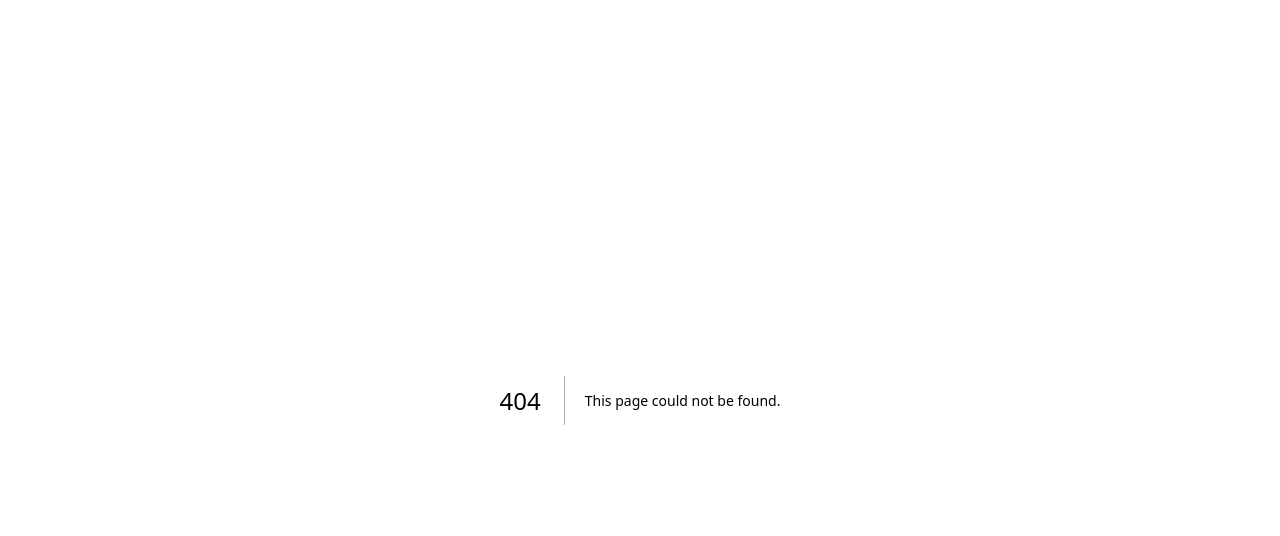
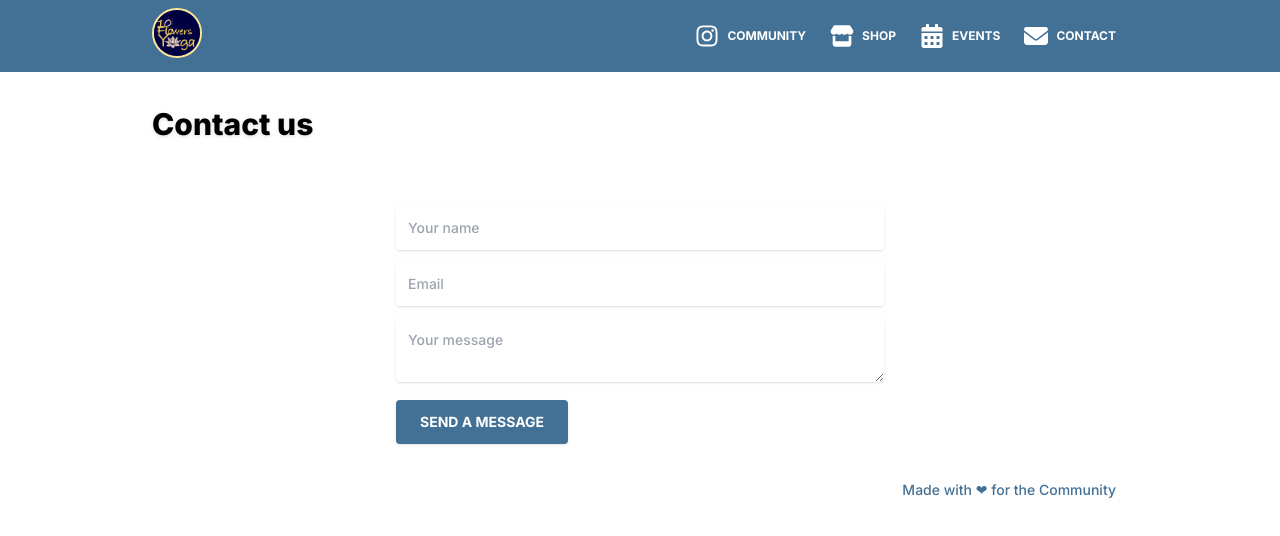
Before and after one commit to m1g/NextJS-Insanity, a Next.js app: page /contact in a window 1280 px wide. Before the commit this address had no page. Shown: the top 536 px of the page. Built offline with nearby package versions, Linux system fonts and the light colour scheme.

Commit message:
add links. link hero to sanity. add contact

```diff
--- /dev/null
+++ b/src/components/ContactForm.tsx
@@ -0,0 +1,94 @@
+import React from "react";
+
+const FORM_ENDPOINT = `https://public.herotofu.com/v1/${process.env.HERO_TOFU_FORMKEY}`;
+
+const ContactForm = ({...props}: {width?: string}) => {
+  const [submitted, setSubmitted] = React.useState(false);
+  const handleSubmit = (e) => {
+    e.preventDefault();
+
+    const inputs = e.target.elements;
+    const data = {};
+
+    for (let i = 0; i < inputs.length; i++) {
+      if (inputs[i].name) {
+        data[inputs[i].name] = inputs[i].value;
+      }
+    }
+
+    fetch(FORM_ENDPOINT, {
+      method: 'POST',
+      headers: {
+        Accept: 'application/json',
+        'Content-Type': 'application/json',
+      },
+      body: JSON.stringify(data),
+    })
+      .then((response) => {
+        if (!response.ok) {
+          throw new Error('Form response was not ok');
+        }
+
+        setSubmitted(true);
+      })
+      .catch((err) => {
+        // Submit the form manually
+        e.target.submit();
+      });
+  };
+
+  if (submitted) {
+    return (
+      <>
+        <div className="text-2xl">Thank you!</div>
+        <div className="text-md">We'll be in touch soon.</div>
+      </>
+    );
+  }
+
+  return (
+    <form
+      action={FORM_ENDPOINT}
+      onSubmit={handleSubmit}
+      method="POST"
+      className={`${props.width} w-full contact__form`}
+    >
+      <div className="pt-0 mb-3">
+        <input
+          type="text"
+          placeholder="Your name"
+          name="name"
+          className="focus:outline-none focus:ring relative w-full px-3 py-3 text-sm text-gray-600 placeholder-gray-400 bg-white border-0 rounded shadow outline-none"
+          required
+        />
+      </div>
+      <div className="pt-0 mb-3">
+        <input
+          type="email"
+          placeholder="Email"
+          name="email"
+          className="focus:outline-none focus:ring relative w-full px-3 py-3 text-sm text-gray-600 placeholder-gray-400 bg-white border-0 rounded shadow outline-none"
+          required
+        />
+      </div>
+      <div className="pt-0 mb-3">
+        <textarea
+          placeholder="Your message"
+          name="message"
+          className="focus:outline-none focus:ring relative w-full px-3 py-3 text-sm text-gray-600 placeholder-gray-400 bg-white border-0 rounded shadow outline-none"
+          required
+        />
+      </div>
+      <div className="pt-0 mb-3">
+        <button
+          className="hover:shadow-lg focus:outline-none px-6 py-3 mb-1 mr-1 text-sm font-bold text-white uppercase transition-all duration-150 ease-linear rounded shadow outline-none"
+          type="submit"
+        >
+          Send a message
+        </button>
+      </div>
+    </form>
+  );
+};
+
+export default ContactForm;
--- a/src/components/HeroSection.tsx
+++ b/src/components/HeroSection.tsx
@@ -1,44 +1,42 @@
+import { PortableText } from '@portabletext/react';
+import Link from 'next/link';
 import styles from '../styles/jsStyles'
+import Image from 'next/image';
 
 import { type Hero } from "~/lib/sanity.queries";
 
 export default function HeroSection({heroes}: {heroes: Hero[]}){
-  const pink_gradiant = 'bg-gradient-to-r from-pink-300 to-pink-600 filter blur-[900px]'
-  const white_gradiant = 'bg-white bg-opacity-60 filter blur-[750px]'
-  const blue_gradiant = 'bg-gradient-to-t from-transparent via-blue-800 to-transparent filter blur-[123px]'
-  const text_gradient = ' bg-gradient-to-br from-teal-100 via-teal-200 to-teal-500 text-transparent bg-clip-text'
+  const currentHero = heroes[0]
+  console.log('current hero: ', currentHero)
 
   return (
-    <section id="home" className={`hero flex md:flex-row flex-col ${styles.paddingY} mt-[65px]`}>
-      <div className={`flex-1 ${styles.flexStart} flex-col xl:px-0 sm:px-16 px-6 pt-6`}>
-        <div className="flex flex-row justify-between items-center w-full">
-          <h1 className="flex-1 font-poppins font-semibold ss:text-[72px] text-[52px] text-white ss:leading-[100.8px] leading-[75px]">
-            The Next <br className="sm:block hidden" />{" "}
-            <span className={`${text_gradient}`}>Generation</span>{" "}
-          </h1>
-        </div>
+    <section id="home" className={`hero flex md:flex-row flex-col ${styles.paddingY}  ${styles.flexCenter} mt-[67px] lg:mt-[73px]`}>
+      <div className={`flex-1 ${styles.flexStart} flex-col sm:px-16 px-6 pt-6 pb-6`}>
+        <h1 className="font-poppins font-semibold ss:text-[68px] text-[52px] text-white ss:leading-[100.8px] leading-[75px] w-full">
+          {currentHero.event}
+        </h1>
+        <span className={`${styles.paragraph} max-w-[470px] mt-5 mb-5`}>
+          <PortableText value={currentHero.content} />
+        </span>
+        <div className="ss:flex md:mr-4 mr-0">
+          <Link href={currentHero.slug} target='_blank'>
+            <button className="hover:shadow-lg focus:outline-none px-6 py-3 mb-1 mr-1 text-sm font-bold text-white uppercase transition-all duration-150 ease-linear rounded shadow outline-none">
+              Get Registered
+            </button>
+          </Link>
 
-        <h1 className="font-poppins font-semibold ss:text-[68px] text-[52px] text-white ss:leading-[100.8px] leading-[75px] w-full">
-          Payment Method.
-        </h1>
-        <p className={`${styles.paragraph} max-w-[470px] mt-5`}>
-          Our team of experts uses a methodology to identify the credit cards
-          most likely to fit your needs. We examine annual percentage rates,
-          annual fees.
-        </p>
-        <div className="ss:flex md:mr-4 mr-0">
-          <button>Get Registered</button>
         </div>
       </div>
 
-      <div className={`flex-1 flex ${styles.flexCenter} md:my-0 my-10 relative`}>
-        <img src={'https://i.imgur.com/8RJDGMU.png'} alt="billing" className="w-[100%] h-[100%] relative z-[5]" />
-
-        {/* gradient start */}
-        <div className={`absolute z-[0] w-[40%] h-[35%] top-0 ${pink_gradiant} `} />
-        <div className={`absolute z-[1] w-[80%] h-[80%] rounded-full ${white_gradiant} bottom-40`} />
-        <div className={`absolute z-[0] w-[50%] h-[50%] right-20 bottom-20 ${blue_gradiant}`} />
-        {/* gradient end */}
+      <div className={`flex-1 flex justify-center md:justify-end md:mb-0 md:mt-0 mt-10 mb-0 relative`}>
+        <Image
+          className="image w-[90%] h-[90%] relative"
+          src={currentHero.image}
+          // @ts-ignore
+          alt={currentHero.event}
+          width={750}
+          height={300}
+        />
       </div>
     </section>
   );
--- a/src/components/Navbar.tsx
+++ b/src/components/Navbar.tsx
@@ -1,10 +1,9 @@
 import Link from "next/link";
 import React from "react";
-import Image from "next/image";
 import Instagram from "~/icons/Instagram";
 import Mail from "~/icons/Mail";
-import { useLiveQuery } from "next-sanity/preview";
-import { urlForImage } from "~/lib/sanity.image";
+import Shop from "~/icons/Shop";
+import Events from "~/icons/Events";
 import logo from "./logo.jpg"
 
 
@@ -40,6 +39,7 @@ export default function Navbar() {
               <Link
                 className="px-3 py-2 flex items-center text-xs uppercase font-bold leading-snug text-white hover:opacity-75"
                 href="https://www.instagram.com/10flowersyoga/"
+                target="_blank"
               >
                 <Instagram alt="FontAwesome Mail Icon" className="w-6 h-6 text-white" /><span className="ml-2">Community</span>
               </Link>
@@ -47,7 +47,25 @@ export default function Navbar() {
             <li className="nav-item">
               <Link
                 className="px-3 py-2 flex items-center text-xs uppercase font-bold leading-snug text-white hover:opacity-75"
-                href="mailto:10yogaflowers@gmail.com"
+                href="https://10flowersyoga.creator-spring.com"
+                target="_blank"
+              >
+                <Shop alt="FontAwesome Shop Icon" className="w-6 h-6 text-white" /><span className="ml-2">Shop</span>
+              </Link>
+            </li>
+            <li className="nav-item">
+              <Link
+                className="px-3 py-2 flex items-center text-xs uppercase font-bold leading-snug text-white hover:opacity-75"
+                href="http://www.eventbrite.com/o/81923064123"
+                target="_blank"
+              >
+                <Events alt="FontAwesome Ticket Icon" className="w-6 h-6 text-white" /><span className="ml-2">Events</span>
+              </Link>
+            </li>
+            <li className="nav-item">
+              <Link
+                className="px-3 py-2 flex items-center text-xs uppercase font-bold leading-snug text-white hover:opacity-75"
+                href="/contact"
               >
                 <Mail alt="FontAwesome Mail Icon" className="w-6 h-6 text-white" /><span className="ml-2">Contact</span>
               </Link>
--- /dev/null
+++ b/src/icons/Events.tsx
@@ -0,0 +1,12 @@
+// Font Awesome Free 6.5.2 by @fontawesome - https://fontawesome.com License - https://fontawesome.com/license/free Copyright 2024 Fonticons, Inc.
+import * as React from "react"
+
+function Events(props) {
+  return (
+    <svg xmlns="http://www.w3.org/2000/svg" style={{ "fill": "currentcolor" }} viewBox="0 0 448 512" {...props}>
+      <path d="M0 464c0 26.5 21.5 48 48 48h352c26.5 0 48-21.5 48-48V192H0v272zm320-196c0-6.6 5.4-12 12-12h40c6.6 0 12 5.4 12 12v40c0 6.6-5.4 12-12 12h-40c-6.6 0-12-5.4-12-12v-40zm0 128c0-6.6 5.4-12 12-12h40c6.6 0 12 5.4 12 12v40c0 6.6-5.4 12-12 12h-40c-6.6 0-12-5.4-12-12v-40zM192 268c0-6.6 5.4-12 12-12h40c6.6 0 12 5.4 12 12v40c0 6.6-5.4 12-12 12h-40c-6.6 0-12-5.4-12-12v-40zm0 128c0-6.6 5.4-12 12-12h40c6.6 0 12 5.4 12 12v40c0 6.6-5.4 12-12 12h-40c-6.6 0-12-5.4-12-12v-40zM64 268c0-6.6 5.4-12 12-12h40c6.6 0 12 5.4 12 12v40c0 6.6-5.4 12-12 12H76c-6.6 0-12-5.4-12-12v-40zm0 128c0-6.6 5.4-12 12-12h40c6.6 0 12 5.4 12 12v40c0 6.6-5.4 12-12 12H76c-6.6 0-12-5.4-12-12v-40zM400 64h-48V16c0-8.8-7.2-16-16-16h-32c-8.8 0-16 7.2-16 16v48H160V16c0-8.8-7.2-16-16-16h-32c-8.8 0-16 7.2-16 16v48H48C21.5 64 0 85.5 0 112v48h448v-48c0-26.5-21.5-48-48-48z"/>
+    </svg>
+  )
+}
+
+export default Events
--- a/src/icons/Instagram.tsx
+++ b/src/icons/Instagram.tsx
@@ -1,3 +1,4 @@
+// Font Awesome Free 6.5.2 by @fontawesome - https://fontawesome.com License - https://fontawesome.com/license/free Copyright 2024 Fonticons, Inc.
 import * as React from "react"
 
 function Instagram(props) {
--- a/src/icons/Mail.tsx
+++ b/src/icons/Mail.tsx
@@ -1,3 +1,4 @@
+// Font Awesome Free 6.5.2 by @fontawesome - https://fontawesome.com License - https://fontawesome.com/license/free Copyright 2024 Fonticons, Inc.
 import * as React from "react"
 
 function Mail(props) {
--- a/src/icons/Menu.tsx
+++ b/src/icons/Menu.tsx
@@ -1,3 +1,4 @@
+// Font Awesome Free 6.5.2 by @fontawesome - https://fontawesome.com License - https://fontawesome.com/license/free Copyright 2024 Fonticons, Inc.
 import * as React from "react"
 
 function Menu(props) {
--- /dev/null
+++ b/src/icons/Shop.tsx
@@ -0,0 +1,12 @@
+// Font Awesome Free 6.5.2 by @fontawesome - https://fontawesome.com License - https://fontawesome.com/license/free Copyright 2024 Fonticons, Inc.
+import * as React from "react"
+
+function Shop(props) {
+  return (
+    <svg xmlns="http://www.w3.org/2000/svg" style={{ "fill": "currentcolor" }} viewBox="0 0 576 512" {...props}>
+      <path d="M547.6 103.8L490.3 13.1C485.2 5 476.1 0 466.4 0H109.6C99.9 0 90.8 5 85.7 13.1L28.3 103.8c-29.6 46.8-3.4 111.9 51.9 119.4c4 .5 8.1 .8 12.1 .8c26.1 0 49.3-11.4 65.2-29c15.9 17.6 39.1 29 65.2 29c26.1 0 49.3-11.4 65.2-29c15.9 17.6 39.1 29 65.2 29c26.2 0 49.3-11.4 65.2-29c16 17.6 39.1 29 65.2 29c4.1 0 8.1-.3 12.1-.8c55.5-7.4 81.8-72.5 52.1-119.4zM499.7 254.9l-.1 0c-5.3 .7-10.7 1.1-16.2 1.1c-12.4 0-24.3-1.9-35.4-5.3V384H128V250.6c-11.2 3.5-23.2 5.4-35.6 5.4c-5.5 0-11-.4-16.3-1.1l-.1 0c-4.1-.6-8.1-1.3-12-2.3V384v64c0 35.3 28.7 64 64 64H448c35.3 0 64-28.7 64-64V384 252.6c-4 1-8 1.8-12.3 2.3z"/>
+    </svg>
+  )
+}
+
+export default Shop
--- a/src/lib/sanity.queries.ts
+++ b/src/lib/sanity.queries.ts
@@ -87,7 +87,7 @@ export interface Hero {
   _id: string
   _createdAt: string
   event?: string
-  slug: Slug
+  slug: string
   image?: string
   url?: string
   content?: PortableTextBlock[]
--- /dev/null
+++ b/src/pages/contact.tsx
@@ -0,0 +1,18 @@
+import Navbar from "~/components/Navbar";
+import Container from "~/components/Container";
+import ContactForm from "~/components/ContactForm";
+
+
+export default function ContactPage(){
+  return (
+    <>
+      <Navbar />
+      <Container>
+        <h1 className="text-3xl drop-shadow font-extrabold pt-1.5">Contact us</h1>
+        <section className="flex w-full justify-center pt-16">
+         <ContactForm width="md:w-1/2" />
+        </section>
+      </Container>
+    </>
+  )
+}
--- a/src/styles/global.css
+++ b/src/styles/global.css
@@ -51,6 +51,7 @@
   --gray-600: #6e7683;
   --blue-600: #1e61cd;
   --magenta-100: #f9d7eb;
+  --main: #000040;
   --main-accent: #437095;
   --main-base: #182e6a;
   --secondary-base: #ffe59a;
@@ -209,6 +210,7 @@ main {
 }
 
 .footer .footer__text {
+  color: var(--main-accent);
   font-size: var(--font-size-1);
   line-height: var(--line-height-1);
   display: flex;
@@ -436,3 +438,30 @@ main {
 .hero {
   background-color: var(--main-base);
 }
+
+.hero .image {
+  border-top: 4px solid var(--secondary-base);
+}
+
+.hero button {
+  background-color: var(--main-accent);
+}
+
+.hero button:active {
+  background-color: var(--main);
+}
+
+@media (min-width: 800px) {
+  .hero .image {
+    border-top: 0;
+    border-left: 4px solid var(--secondary-base);
+  }
+}
+
+.contact__form button:active {
+  background-color: var(--main-base);
+}
+
+.contact__form button {
+  background-color: var(--main-accent);
+}
--- a/src/styles/jsStyles.js
+++ b/src/styles/jsStyles.js
@@ -2,10 +2,11 @@ const styles = {
     boxWidth: "xl:max-w-[1280px] w-full",
 
     heading2: "font-poppins font-semibold xs:text-[48px] text-[40px] text-white xs:leading-[76.8px] leading-[66.8px] w-full",
-    paragraph: "font-poppins font-normal text-dimWhite text-[18px] leading-[30.8px]",
+    paragraph: "font-poppins font-normal text-white text-[18px] leading-[30.8px]",
 
     flexCenter: "flex justify-center items-center",
     flexStart: "flex justify-center items-start",
+    flexEnd: "flex justify-end items-end",
 
     paddingX: "sm:px-16 px-6",
     paddingY: "sm:py-16 py-6",
```
Also changed, not shown: 1 other file (tests, documents, lock files or other folders).
